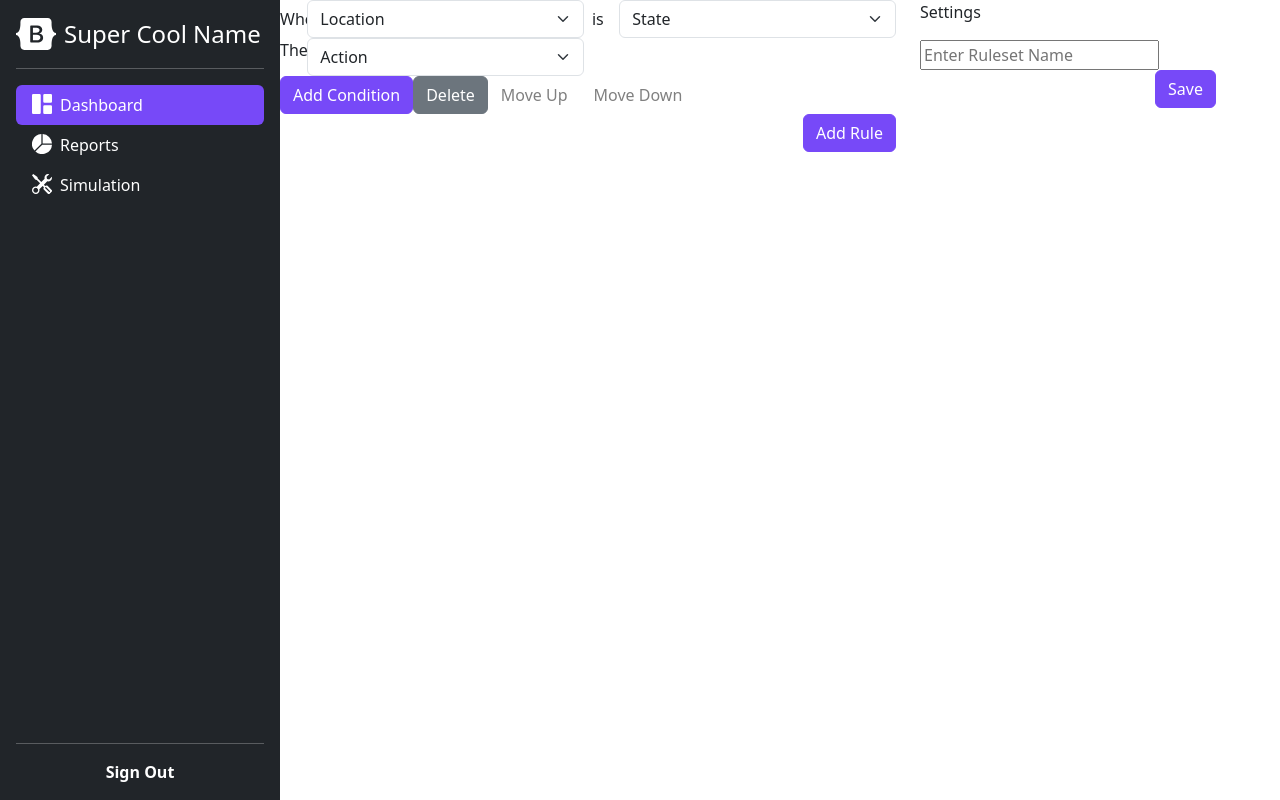
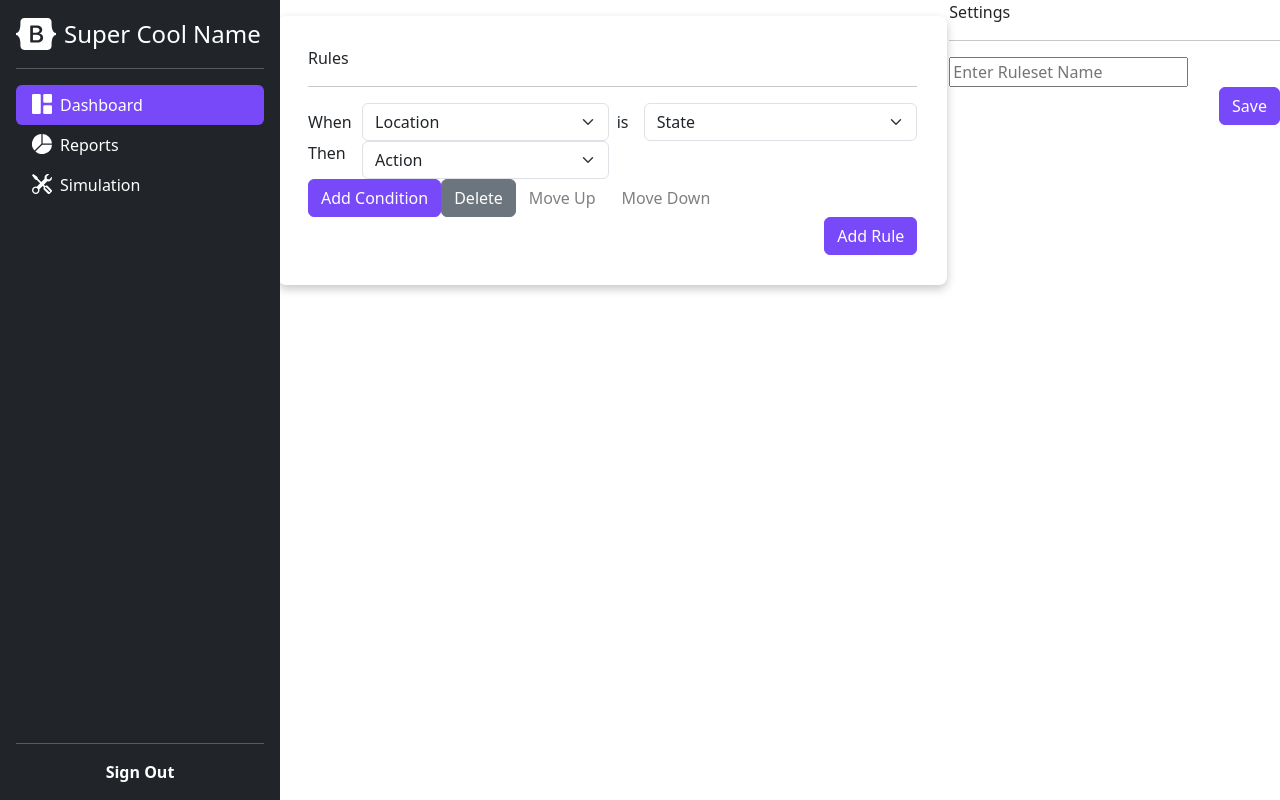
Before and after one commit to Access-Point-Program/cohort-3-rules-engine-admin, an Angular app in the folder front-end/: page / in a window 1280 px wide. Built offline with nearby package versions, Linux system fonts and the light colour scheme.

Commit message:
container has a reactive border but still doesnt have spacing between it and the wall and it and the save component

```diff
--- a/front-end/src/app/app.component.html
+++ b/front-end/src/app/app.component.html
@@ -1,14 +1,19 @@
 <main class="d-flex flex-nowrap">
     <app-sidebar class="d-flex flex-column flex-shrink-0 p-3 text-bg-dark col-sm-3" style="width: 280px;"></app-sidebar>
-    <div class="row col-sm-9">
-        <div class="col-sm-8">
-            <div>
-                <app-rules-component id="rulesComponent" *ngFor="let rule of ruleset" [priority]="ruleset.indexOf(rule)"></app-rules-component>
+    <div class="row col-sm-9 g-1" style="display: flex; flex:content">
+        <ng-container>
+            <div class="col-sm-8" style="display:flexbox; background-color: white; border-radius: 8px; box-shadow: 0px 4px 10px 0px rgba(0, 0, 0, 0.22); height:fit-content; padding: 30px; margin-top: 20px;">
+                <p>Rules</p>
+                <hr>
+                <div>
+                    <app-rules-component id="rulesComponent" *ngFor="let rule of ruleset" [priority]="ruleset.indexOf(rule)"></app-rules-component>
+                </div>
+                <app-add-new-rule-button id="ruleButton" (click)="onAddRuleClick()"></app-add-new-rule-button>
             </div>
-            <app-add-new-rule-button id="ruleButton" (click)="onAddRuleClick()"></app-add-new-rule-button>
-        </div>
+        </ng-container>
         <div class="col-sm-4">
             <p>Settings</p>
+            <hr>
             <app-ruleset-name></app-ruleset-name>
             <div>
                 <app-save-button></app-save-button>
--- a/front-end/src/app/conditions/when/when.component.html
+++ b/front-end/src/app/conditions/when/when.component.html
@@ -1,8 +1,8 @@
 <div id="whenCondition" class="whenComponent row">
-  <div class="col-1">
+  <div class="col-2">
     <label class="when col-form-label" for="whenSelectBox">When</label>
   </div>
-  <div class="col-11">
+  <div class="col-10">
     <select class="form-select" id="whenSelectBox" #selectedValue (change)="setReturnedValue(selectedValue.value)">
       <option value="" disabled selected hidden>Location</option>
       <option class="whenDropdownOptions" *ngFor="let fact of factType" id="whenFact{{fact}}">
--- a/front-end/src/app/then/then.component.html
+++ b/front-end/src/app/then/then.component.html
@@ -1,10 +1,10 @@
 <div class="align-items-center row g-2">
   <div class="col-sm-6">
     <div class="thenComponent row">
-      <div class="col-1">
+      <div class="col-2">
         <label class="then" for="thenSelectBox">Then</label>
       </div>
-      <div class="col-11">
+      <div class="col-10">
         <select class="form-select" id="thenSelectBox" #selectedValue (change)="setReturnedValue(selectedValue.value)">
           <option value="" disabled selected hidden>Action</option>
           <option class="thenDropdownOptions" *ngFor="let event of eventType" id="thenEvent{{event}}">
```
